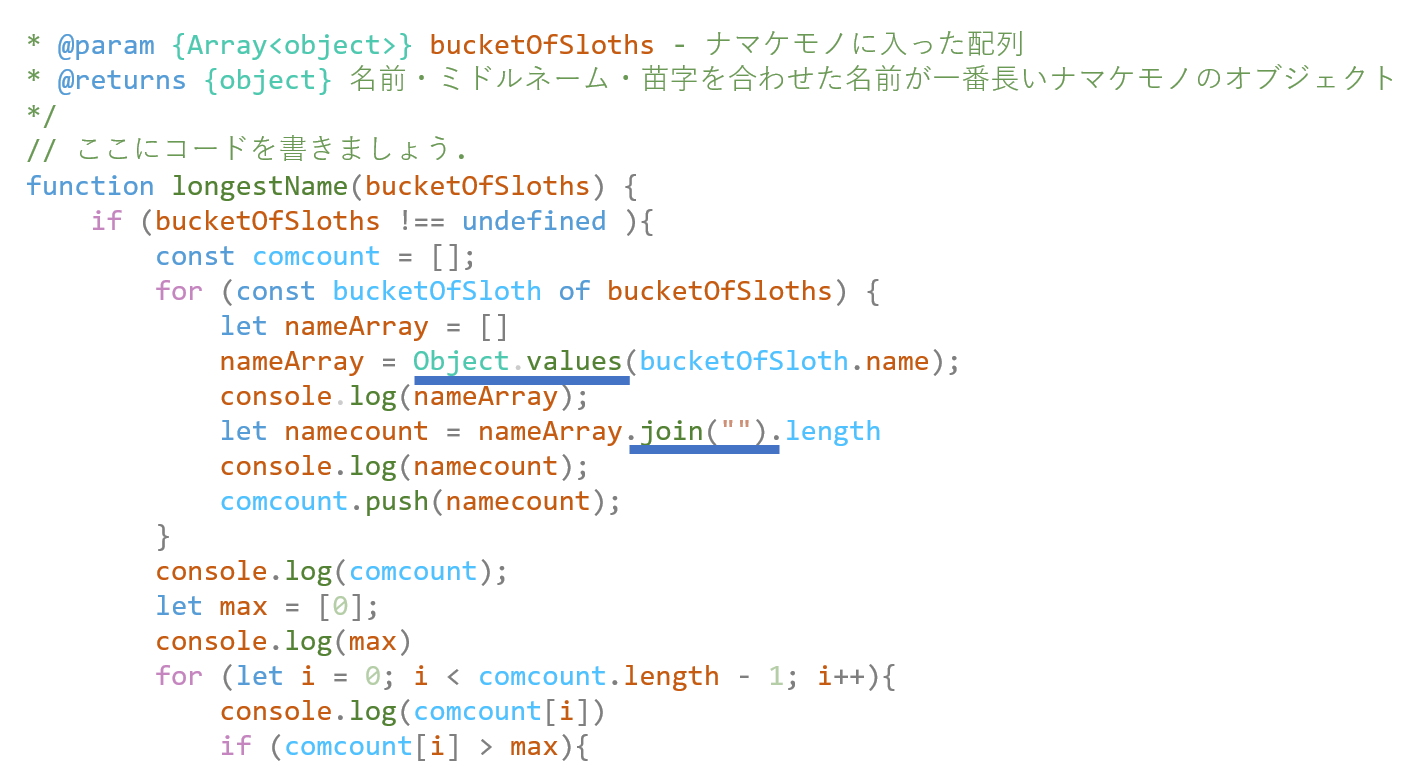
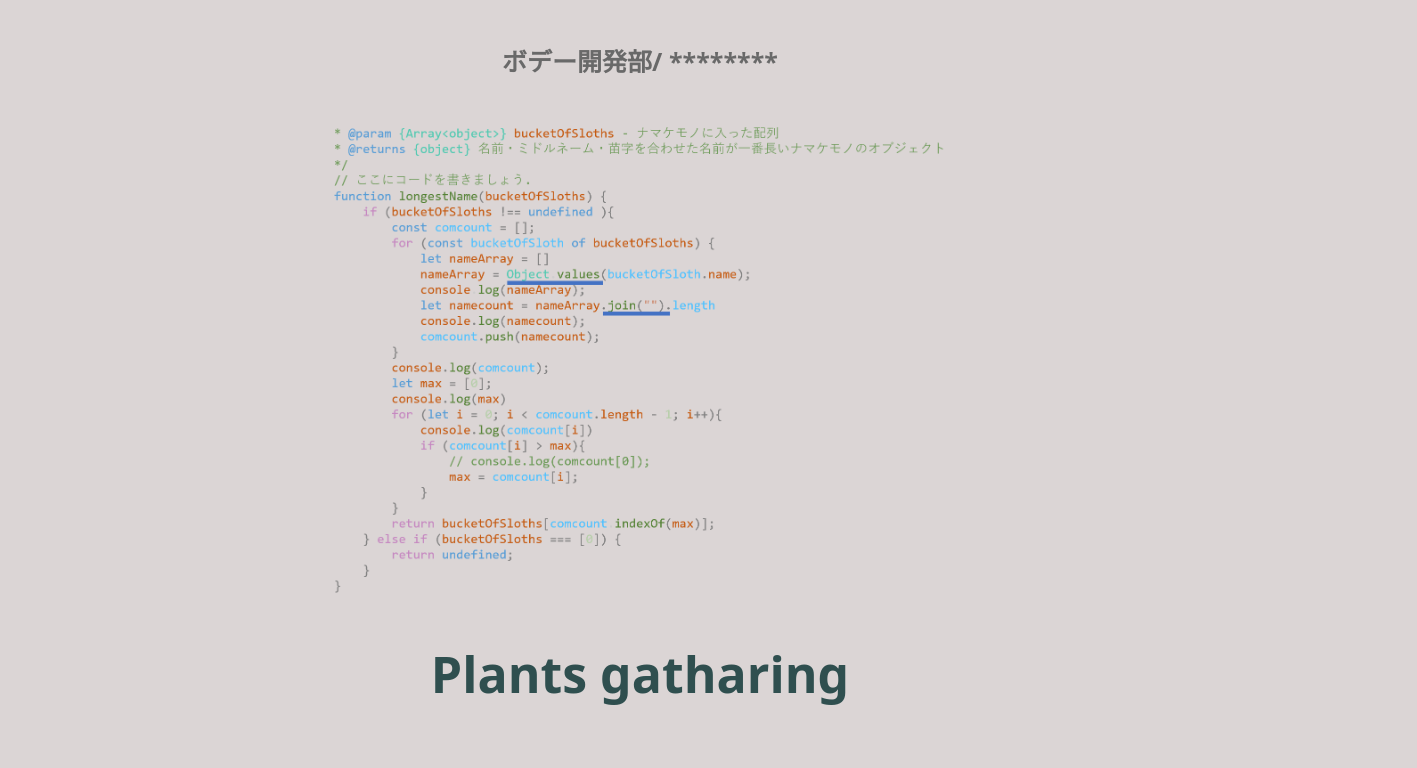
Before and after one commit to eri-sou/eri-sou.github.io, a plain HTML site: page presentation.html in a window 1280 px wide. Shown: the part 127-895 px from the top of the page, 1417 px wide, since content can reach past the window. Drawn offline with Linux system fonts and the light colour scheme; a script that the page names is missing.

Commit message:
Update presentation.html

```diff
--- a/presentation.html
+++ b/presentation.html
@@ -3,7 +3,7 @@
    <head>
       <meta charset="UTF-8">
       <meta name="viewport" content="width=device-width, initial-scale=1.0">
-      <link rel="stylesheet" href="style.css">
+      <link rel="stylesheet" href="presentation.css">
       <title>HTML with External JavaScript</title>
       <title>Document</title>
    </head>
```
